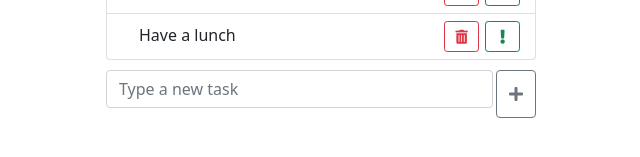
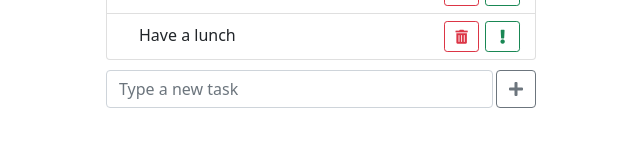
Before and after one commit to maxxtron/React-TodoList-on-class-components, a React (Create React App) app: page / in a window 1280 px wide. Shown: the part 285-442 px from the top of the page, without its empty margins (319-959 px from the left). Built offline with nearby package versions, Linux system fonts and the light colour scheme.

Commit message:
Update AddTask.css

```diff
--- a/src/components/AddTask/AddTask.css
+++ b/src/components/AddTask/AddTask.css
@@ -1,11 +1,8 @@
 .add-task {
-    margin-top: 10px;
-    flex-wrap: wrap;
+  margin-top: 10px;
 }
 
 .task-input {
-    width: 387px;
-    flex-grow: 1;
-    margin-right: 3px;
-    margin-bottom: 10px;
+  flex-grow: 1;
+  margin-right: 3px;
 }
```
